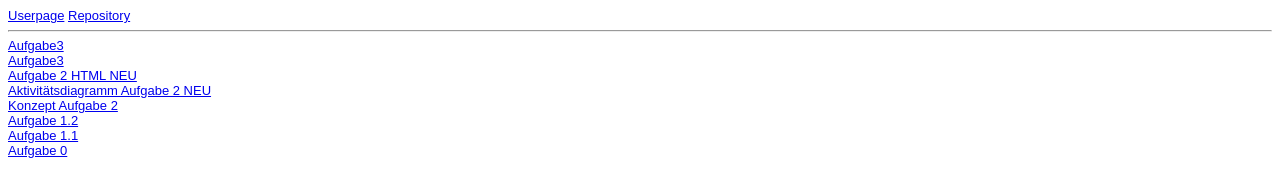
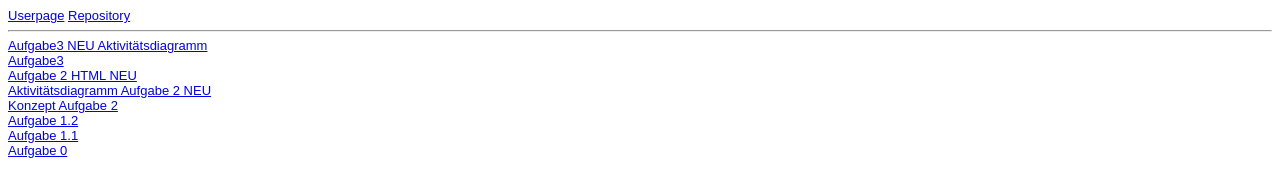
Before and after one commit to emilymelzer/emilymelzer.github.io, a plain HTML site: page Steckbrief/steckbrief.htm in a window 1280 px wide. Drawn offline with Linux system fonts and the light colour scheme.

Commit message:
neu neu neu

```diff
--- a/Steckbrief/steckbrief.htm
+++ b/Steckbrief/steckbrief.htm
@@ -14,7 +14,7 @@ body {
 <body>
 <a href="https://emilymelzer.github.io/Userpage/Userpage.html" target="_blank">Userpage</a>
 <a href="https://github.com/emilymelzer/EIA2" target="_blank">Repository</a> <br> <hr>
-<a href="https://emilymelzer.github.io/EIA2/A3/Aktivitätsdiagramm.pdf.pdf" target="_blank">Aufgabe3</a><br>
+<a href="https://emilymelzer.github.io/EIA2/A3/Aktivitätsdiagramm.pdf.pdf" target="_blank">Aufgabe3 NEU Aktivitätsdiagramm</a><br>
 <a href="https://emilymelzer.github.io/EIA2/A3/Aufgabe3%20(2%20Dateien%20zusammengefügt).pdf" target="_blank">Aufgabe3</a><br>
 <a href="https://emilymelzer.github.io/EIA2/A2/a2.html" target="_blank">Aufgabe 2 HTML NEU</a><br>
 <a href="https://emilymelzer.github.io/EIA2/A2/Aufgabe2neu.jpeg" target="_blank">Aktivitätsdiagramm Aufgabe 2 NEU</a><br>
```
